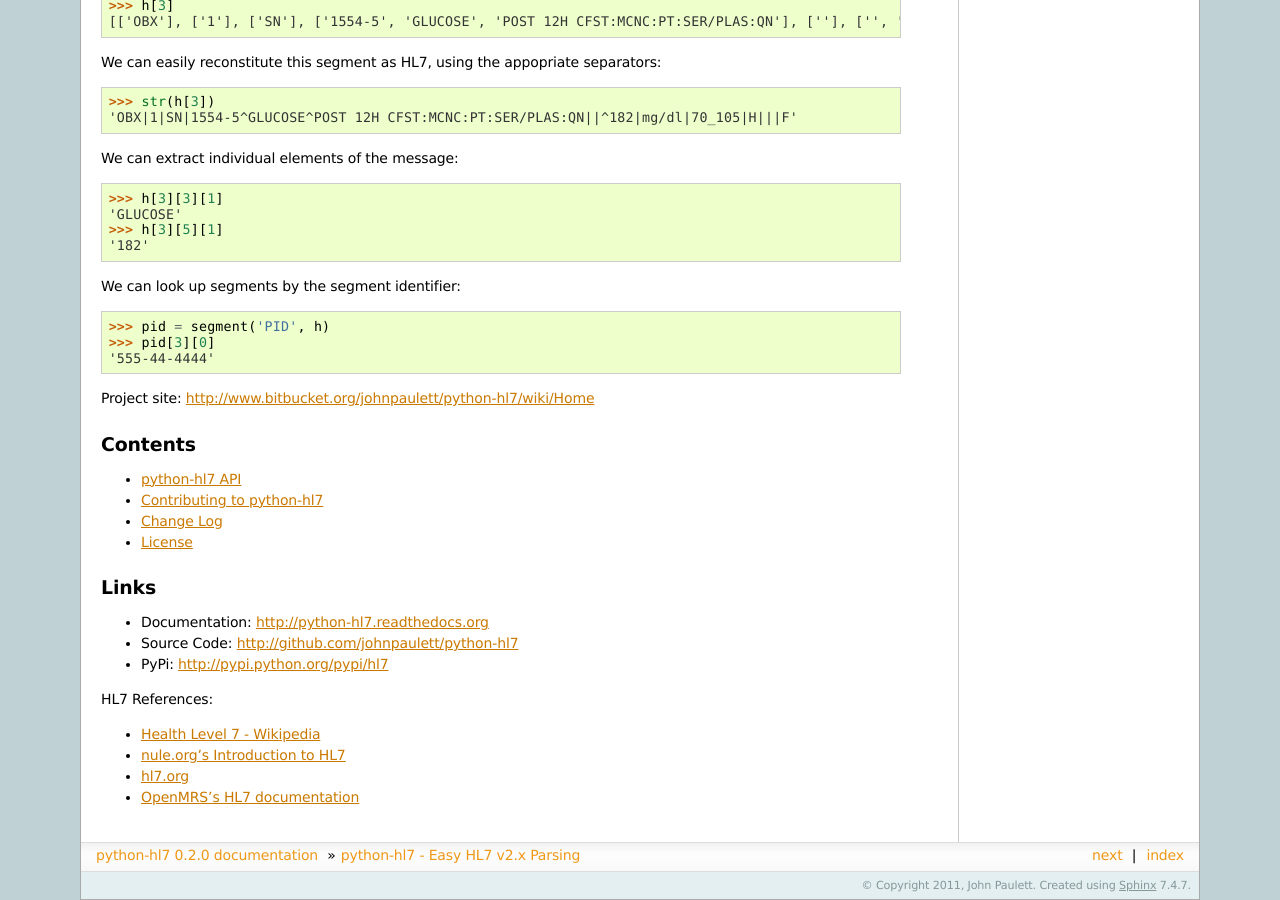
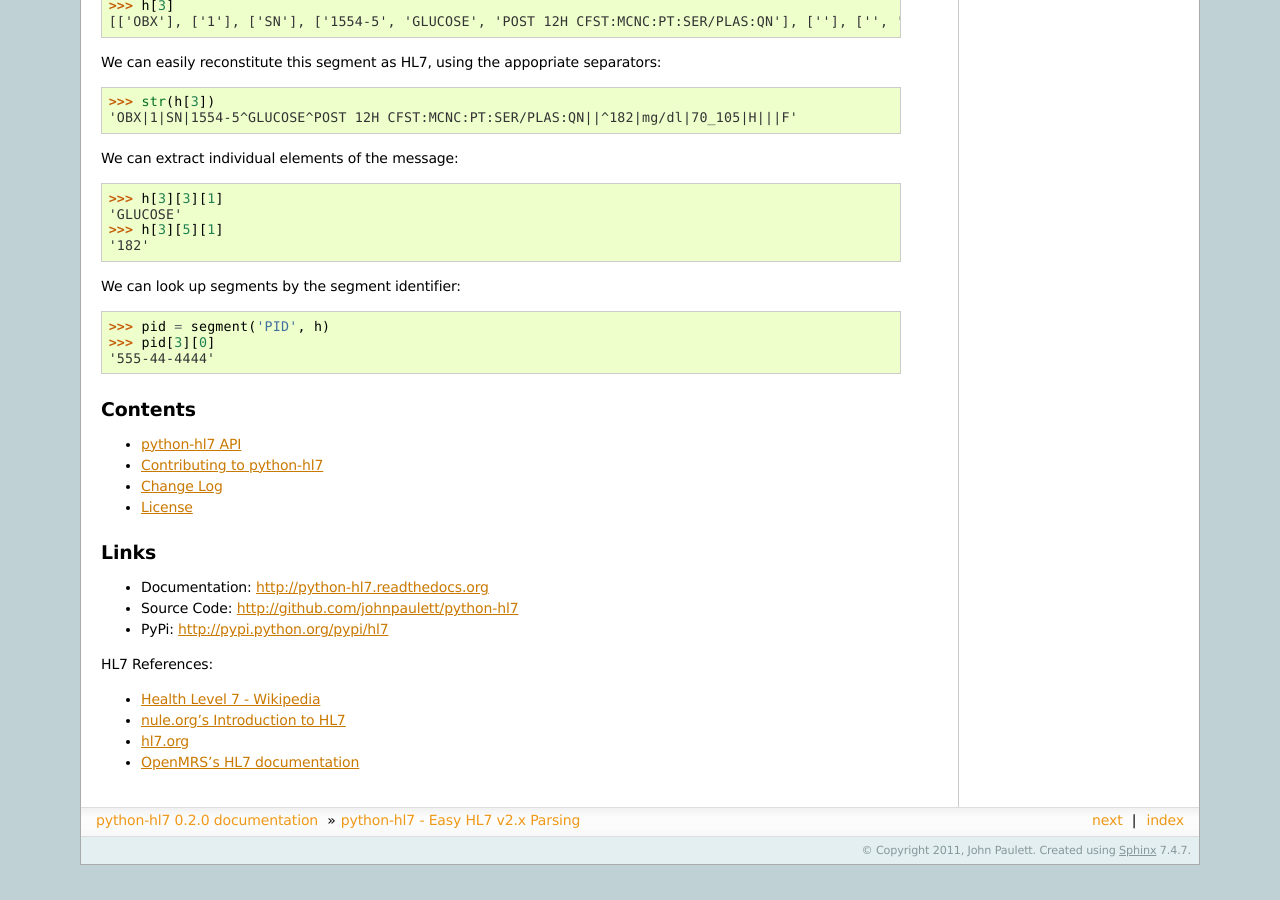
Before and after one commit to johnpaulett/python-hl7, a Sphinx documentation site: the page built from docs/index.rst, in a window 1280 px wide and 900 px high, scrolled down 1113 px. Built offline with Sphinx 7.4.7, drawn with Linux system fonts in a browser that asks for light colours; after the commit the page ends 1978 px from its top, so only the background shows below that.

Commit message:
Remove old URL.

```diff
--- a/docs/index.rst
+++ b/docs/index.rst
@@ -89,9 +89,6 @@ We can look up segments by the segment identifier::
     '555-44-4444'
 
 
-
-Project site: http://www.bitbucket.org/johnpaulett/python-hl7/wiki/Home
-
 Contents
 --------
 
```
